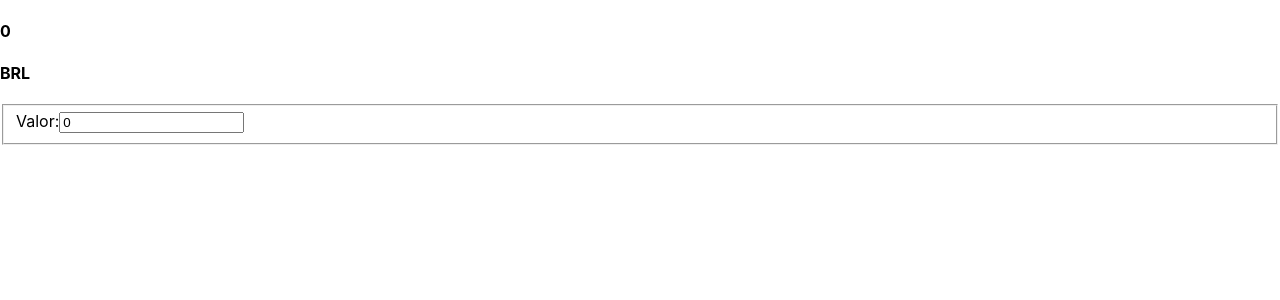
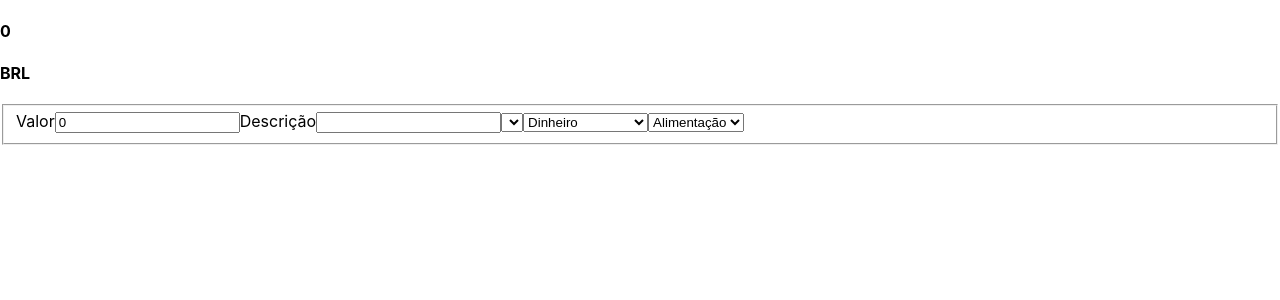
Before and after one commit to cae07/sd-013-a-project-trybewallet, a React (Create React App) app: page /carteira in a window 1280 px wide. Shown: the top 300 px of the page. Built offline with nearby package versions, Linux system fonts and the light colour scheme.

Commit message:
'Acho' que completa o sexto requisito

```diff
--- a/src/pages/Wallet.js
+++ b/src/pages/Wallet.js
@@ -1,6 +1,7 @@
 import React from 'react';
 import PropTypes from 'prop-types';
 import { connect } from 'react-redux';
+import WalletBody from './components/WalletBody';
 
 class Wallet extends React.Component {
   constructor() {
@@ -9,12 +10,24 @@ class Wallet extends React.Component {
     this.state = {
       totalExpenses: 0,
       value: 0,
+      description: '',
+      payment: 'cash',
+      tag: 'food',
     };
+
+    this.handleChange = this.handleChange.bind(this);
+  }
+
+  handleChange({ target }) {
+    const { name, value } = target;
+    this.setState({
+      [name]: value,
+    });
   }
 
   render() {
     const { userEmail } = this.props;
-    const { totalExpenses, value } = this.state;
+    const { totalExpenses, value, description, payment, tag } = this.state;
     return (
       <div>
         <header>
@@ -22,16 +35,14 @@ class Wallet extends React.Component {
           <h4 data-testid="total-field">{totalExpenses}</h4>
           <h4 data-testid="header-currency-field">BRL</h4>
         </header>
-        <fieldset>
-          <label htmlFor="value">
-            Valor:
-            <input
-              type="number"
-              name="value"
-              value={ value }
-            />
-          </label>
-        </fieldset>
+        <WalletBody
+          totalExpenses={ totalExpenses }
+          value={ value }
+          description={ description }
+          payment={ payment }
+          tag={ tag }
+          handleChange={ this.handleChange }
+        />
       </div>);
   }
 }
--- /dev/null
+++ b/src/pages/components/WalletBody.js
@@ -0,0 +1,59 @@
+import React, { Component } from 'react';
+import PropTypes from 'prop-types';
+
+class WalletBody extends Component {
+  render() {
+    const { value, description, payment, tag, handleChange } = this.props;
+    return (
+      <fieldset>
+        <label htmlFor="value">
+          Valor
+          <input
+            id="value"
+            type="number"
+            name="value"
+            value={ value }
+            onChange={ handleChange }
+          />
+        </label>
+        <label htmlFor="description">
+          Descrição
+          <input
+            id="description"
+            type="text"
+            name="description"
+            value={ description }
+            onChange={ handleChange }
+          />
+        </label>
+        <select>
+          Moeda
+        </select>
+        <select name="payment" onChange={ handleChange } value={ payment }>
+          Método de pagamento
+          <option value="cash">Dinheiro</option>
+          <option value="credit">Cartão de crédito</option>
+          <option value="debit">Cartão de débito</option>
+        </select>
+        <select name="tag" tag onChange={ handleChange } value={ tag }>
+          Tag:
+          <option value="food">Alimentação</option>
+          <option value="leisure">Lazer</option>
+          <option value="work">Trabalho</option>
+          <option value="transportation">Transporte</option>
+          <option value="health">Saúde</option>
+        </select>
+      </fieldset>
+    );
+  }
+}
+
+WalletBody.propTypes = {
+  value: PropTypes.number.isRequired,
+  description: PropTypes.string.isRequired,
+  payment: PropTypes.string.isRequired,
+  tag: PropTypes.string.isRequired,
+  handleChange: PropTypes.func.isRequired,
+};
+
+export default WalletBody;
```
